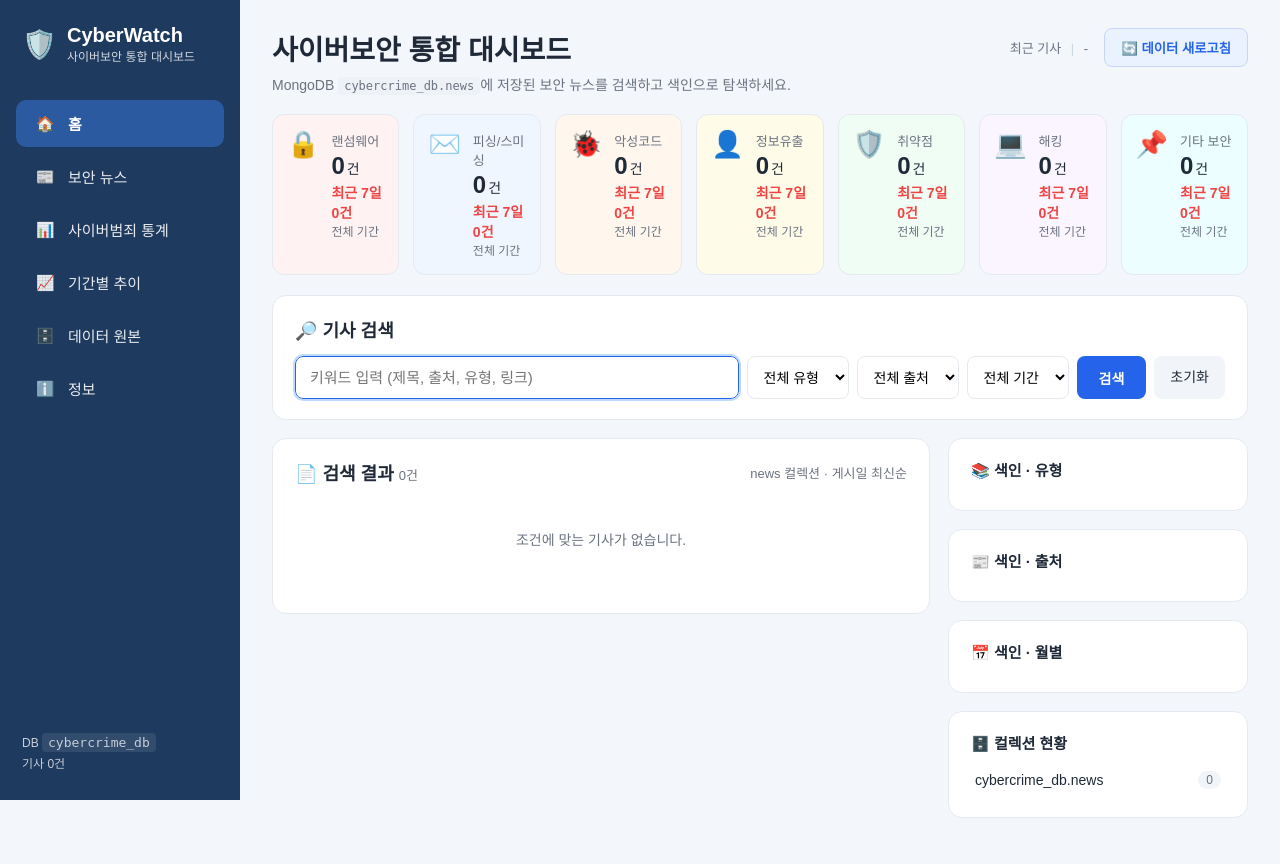
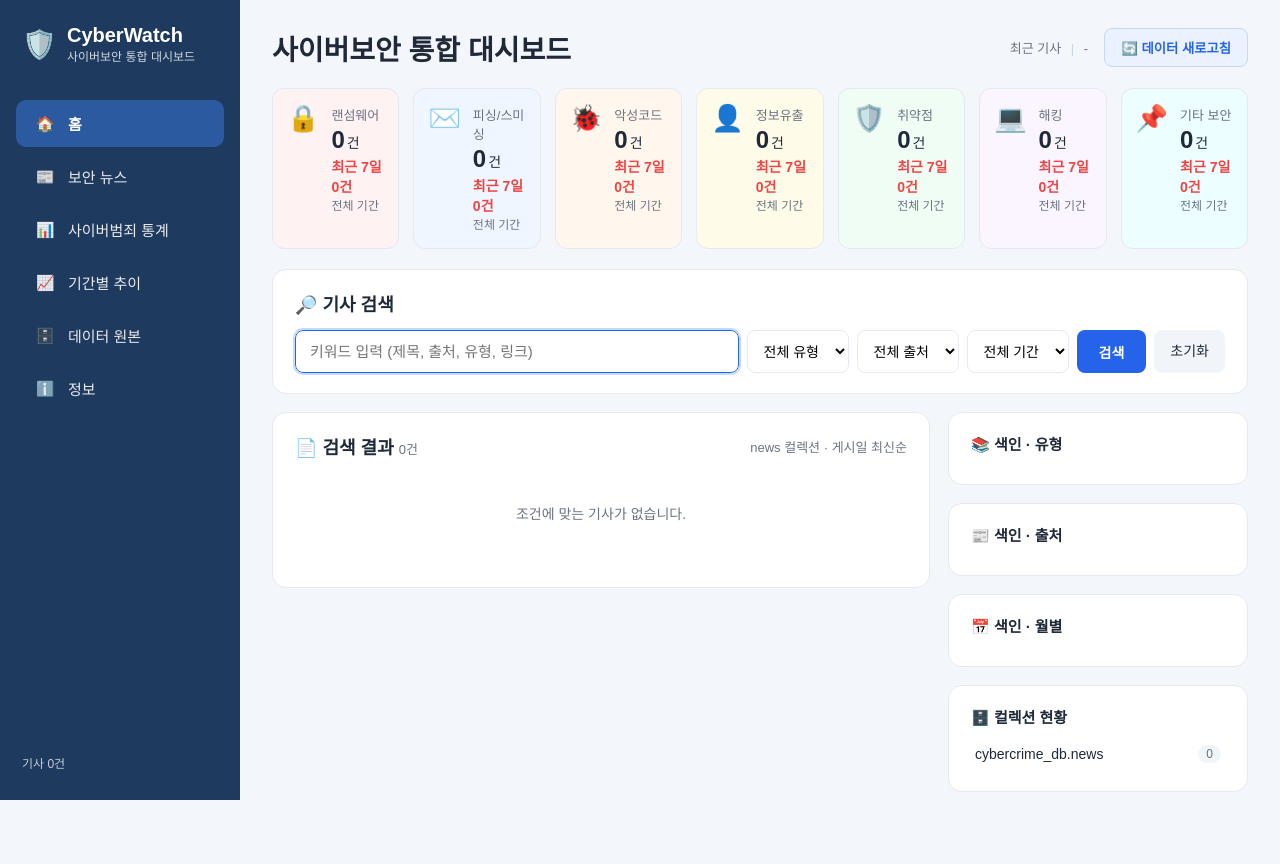
Before and after one commit to SK-35-SecurityNews/SK_35_SecurityNews, a Flask app: page / in a window 1280 px wide. After the commit the page ends 800 px from the top, so only its background shows below. Run offline with Flask 3, Linux system fonts and the light colour scheme; data that the repository does not hold is empty.

Commit message:
불필요한 subtitle 삭제

```diff
--- a/templates/base.html
+++ b/templates/base.html
@@ -25,7 +25,6 @@
       {% endfor %}
     </nav>
     <div class="sidebar-foot">
-      <div>DB <code>{{ db_name }}</code></div>
       <div>기사 {{ total_news | comma }}건</div>
     </div>
   </aside>
@@ -34,7 +33,6 @@
     <header class="page-header">
       <div>
         <h1>사이버보안 통합 대시보드</h1>
-        <p class="subtitle">{% block subtitle %}RSS로 수집한 최신 보안 뉴스를 한눈에 확인하세요.{% endblock %}</p>
       </div>
       <div class="header-right">
         <span class="updated">최근 기사 <span class="sep">|</span>
--- a/templates/index.html
+++ b/templates/index.html
@@ -1,6 +1,5 @@
 {% extends "base.html" %}
 {% block title %}홈{% endblock %}
-{% block subtitle %}MongoDB <code>{{ db_name }}.news</code>에 저장된 보안 뉴스를 검색하고 색인으로 탐색하세요.{% endblock %}
 
 {% block content %}
 <section class="panel search-panel">
--- a/templates/news.html
+++ b/templates/news.html
@@ -1,6 +1,5 @@
 {% extends "base.html" %}
 {% block title %}보안 뉴스{% endblock %}
-{% block subtitle %}rss_.py가 수집해 MongoDB news 컬렉션에 저장한 최신 보안 뉴스입니다.{% endblock %}
 
 {% block content %}
 <section class="panel">
--- a/templates/stats.html
+++ b/templates/stats.html
@@ -1,6 +1,5 @@
 {% extends "base.html" %}
 {% block title %}사이버범죄 통계{% endblock %}
-{% block subtitle %}수집된 기사를 유형별·출처별로 집계했습니다 (news 컬렉션 aggregate).{% endblock %}
 
 {% block content %}
 <section class="panel">
```
Also changed, not shown: requirements.txt (+8 -3 lines), 1 other file.
